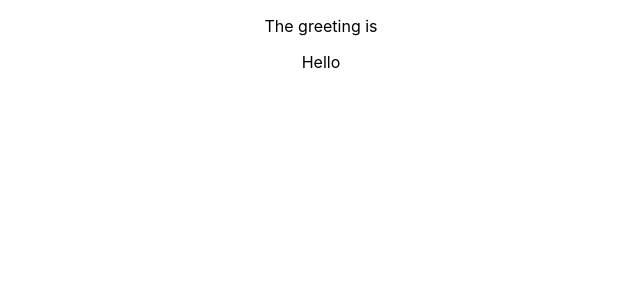
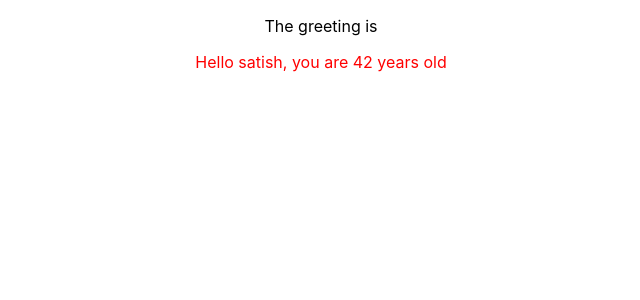
Before and after one commit to sdangeti24/hello-world, a React (Create React App) app: page / in a window 1280 px wide. Shown: the top 300 px of the page, without its empty margins (319-959 px from the left). Built offline with nearby package versions, Linux system fonts and the light colour scheme.

Commit message:
greeting

```diff
--- a/src/App.js
+++ b/src/App.js
@@ -6,7 +6,7 @@
   return (
     <div className="App">
       <p>The greeting is</p>
-      <Greeting />
+      <Greeting name="satish" age="42"/>
       {/* <header className="App-header">
         <img src={logo} className="App-logo" alt="logo" />
         <p>
--- /dev/null
+++ b/src/components/Greeting/Greeting.css
@@ -0,0 +1,3 @@
+.greeting-paragraph{
+    color: #ff0000;
+}
--- a/src/components/Greeting/Greeting.js
+++ b/src/components/Greeting/Greeting.js
@@ -1,9 +1,10 @@
 // function Greeting(){
 //     return <p>Hello</p>;
 // }
+import './Greeting.css'
 
-const Greeting = () => {
-    return <p>Hello</p>;
+const Greeting = (props) => {
+    return <p className="greeting-paragraph">Hello {props.name}, you are {props.age} years old</p>;
 }
 
 export default Greeting;
```
